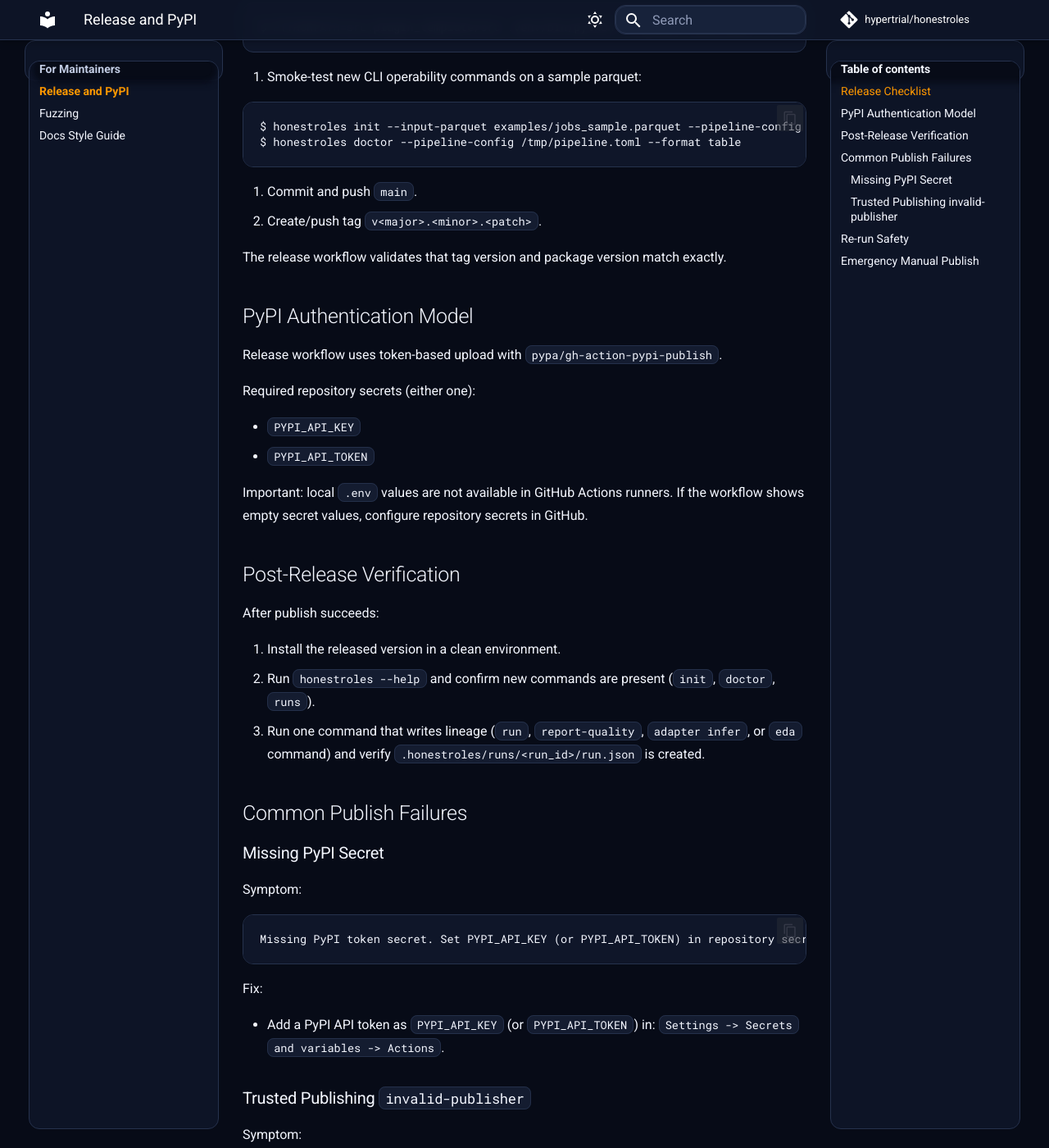
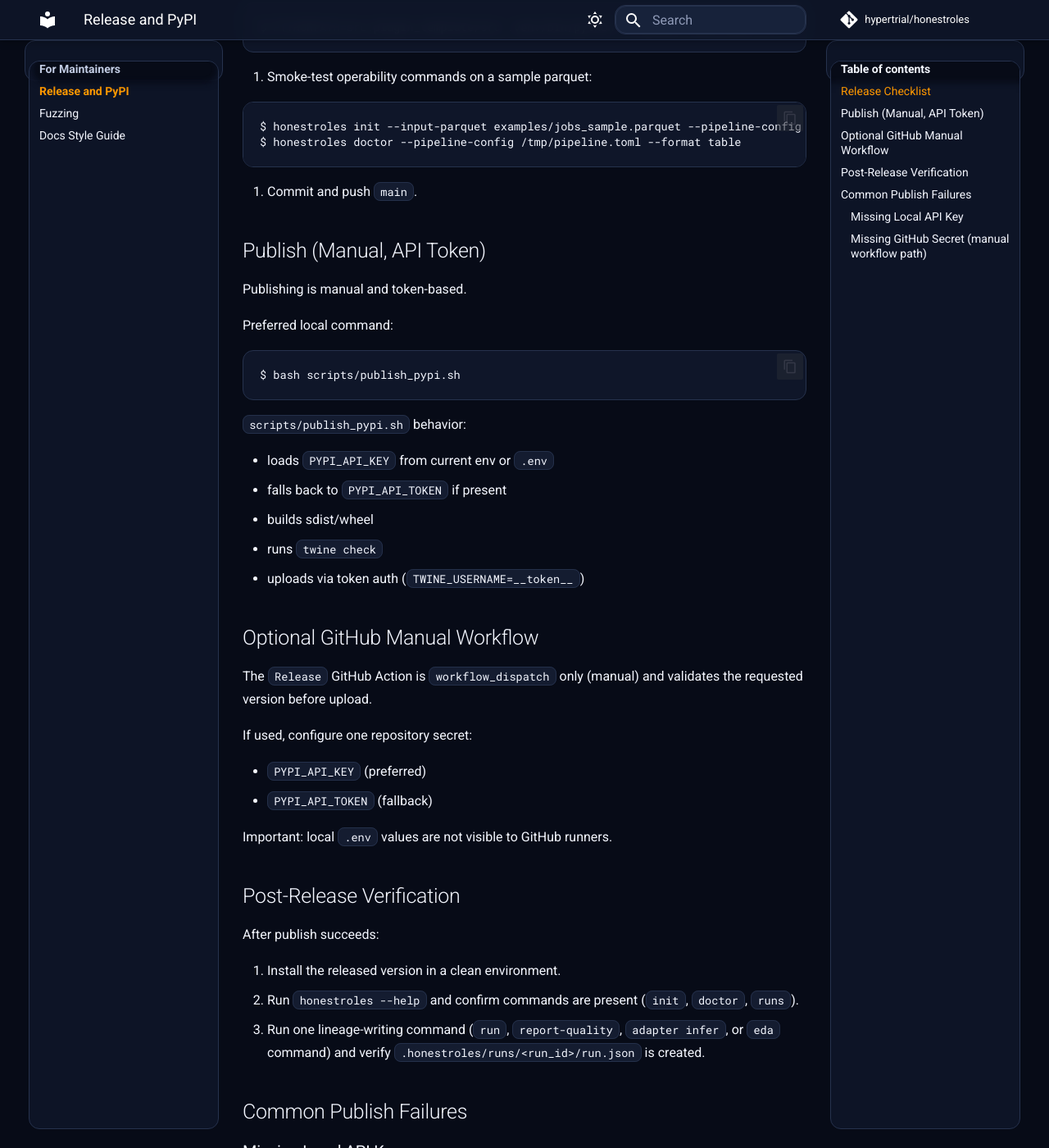
Before and after one commit to hypertrial/honestroles, an MkDocs documentation site: the page built from docs/for-maintainers/release-and-pypi.md, in a window 1280 px wide and 1400 px high, scrolled down 574 px. Shown: the whole window at 82% size. Built offline with MkDocs 1.6.1 and Material for MkDocs 9.7.7, drawn with Linux system fonts in a browser that asks for light colours; comment, search, counter and statistics services are not loaded; some of the changed text lies outside the part shown.

Commit message:
Release 0.1.4 and enforce manual token-based PyPI publish

````diff
--- a/docs/for-maintainers/release-and-pypi.md
+++ b/docs/for-maintainers/release-and-pypi.md
@@ -18,7 +18,7 @@
 $ PYTHONPATH=src:plugin_template/src .venv/bin/python -m pytest tests/docs -q
 ```
 
-5. Smoke-test new CLI operability commands on a sample parquet:
+5. Smoke-test operability commands on a sample parquet:
 
 ```bash
 $ honestroles init --input-parquet examples/jobs_sample.parquet --pipeline-config /tmp/pipeline.toml --plugins-manifest /tmp/plugins.toml --force
@@ -26,33 +26,64 @@
 ```
 
 6. Commit and push `main`.
-7. Create/push tag `v<major>.<minor>.<patch>`.
 
-The release workflow validates that tag version and package version match exactly.
+## Publish (Manual, API Token)
 
-## PyPI Authentication Model
+Publishing is manual and token-based.
 
-Release workflow uses token-based upload with `pypa/gh-action-pypi-publish`.
+Preferred local command:
 
-Required repository secrets (either one):
+```bash
+$ bash scripts/publish_pypi.sh
+```
 
-- `PYPI_API_KEY`
-- `PYPI_API_TOKEN`
+`scripts/publish_pypi.sh` behavior:
 
-Important: local `.env` values are not available in GitHub Actions runners.
-If the workflow shows empty secret values, configure repository secrets in GitHub.
+- loads `PYPI_API_KEY` from current env or `.env`
+- falls back to `PYPI_API_TOKEN` if present
+- builds sdist/wheel
+- runs `twine check`
+- uploads via token auth (`TWINE_USERNAME=__token__`)
+
+## Optional GitHub Manual Workflow
+
+The `Release` GitHub Action is `workflow_dispatch` only (manual) and validates the requested version before upload.
+
+If used, configure one repository secret:
+
+- `PYPI_API_KEY` (preferred)
+- `PYPI_API_TOKEN` (fallback)
+
+Important: local `.env` values are not visible to GitHub runners.
 
 ## Post-Release Verification
 
 After publish succeeds:
 
 1. Install the released version in a clean environment.
-2. Run `honestroles --help` and confirm new commands are present (`init`, `doctor`, `runs`).
-3. Run one command that writes lineage (`run`, `report-quality`, `adapter infer`, or `eda` command) and verify `.honestroles/runs/<run_id>/run.json` is created.
+2. Run `honestroles --help` and confirm commands are present (`init`, `doctor`, `runs`).
+3. Run one lineage-writing command (`run`, `report-quality`, `adapter infer`, or `eda` command) and verify `.honestroles/runs/<run_id>/run.json` is created.
 
 ## Common Publish Failures
 
-### Missing PyPI Secret
+### Missing Local API Key
+
+Symptom:
+
+```text
+Missing PyPI API key. Set PYPI_API_KEY (or PYPI_API_TOKEN) in env or .env.
+```
+
+Fix:
+
+1. Add `PYPI_API_KEY=<pypi-token>` to `.env` or shell env.
+2. Re-run:
+
+```bash
+$ bash scripts/publish_pypi.sh
+```
+
+### Missing GitHub Secret (manual workflow path)
 
 Symptom:
 
@@ -62,39 +93,4 @@
 
 Fix:
 
-- Add a PyPI API token as `PYPI_API_KEY` (or `PYPI_API_TOKEN`) in:
-  `Settings -> Secrets and variables -> Actions`.
-
-### Trusted Publishing `invalid-publisher`
-
-Symptom:
-
-```text
-invalid-publisher
-```
-
-Cause:
-
-- PyPI trusted publisher claims do not match repository/workflow/tag claims.
-
-Fix:
-
-- Either configure trusted publisher claims correctly on PyPI, or use token secrets as above.
-
-## Re-run Safety
-
-Workflow uses `skip-existing: true`, so re-running publish for an already-uploaded version is safe.
-
-## Emergency Manual Publish
-
-If GitHub secrets are unavailable and local publish is required:
-
-```bash
-$ set -a
-$ source .env
-$ set +a
-$ python -m build
-$ TWINE_USERNAME=__token__ TWINE_PASSWORD="$PYPI_API_KEY" python -m twine upload dist/*
-```
-
-Use this only for maintainer-controlled recovery and keep CI release flow as the default path.
+- Add one secret in `Settings -> Secrets and variables -> Actions`.
--- a/docs/troubleshooting/common-errors.md
+++ b/docs/troubleshooting/common-errors.md
@@ -260,7 +260,28 @@
 
 Then adjust source extraction/normalization or update thresholds in `eda-rules.toml` as needed.
 
-## Release Workflow Fails with Missing PyPI Secret
+## Manual Publish Fails with Missing PyPI API Key
+
+Symptom:
+
+```text
+Missing PyPI API key. Set PYPI_API_KEY (or PYPI_API_TOKEN) in env or .env.
+```
+
+Cause:
+
+- `scripts/publish_pypi.sh` could not find `PYPI_API_KEY` or `PYPI_API_TOKEN`.
+
+Fix:
+
+1. Add `PYPI_API_KEY=<pypi-token>` to your shell env or `.env`.
+2. Re-run:
+
+```bash
+$ bash scripts/publish_pypi.sh
+```
+
+## Manual Release Workflow Fails with Missing PyPI Secret
 
 Symptom:
 
@@ -277,23 +298,7 @@
 
 1. Add one of these repository secrets:
    `PYPI_API_KEY` or `PYPI_API_TOKEN`.
-2. Re-run the release job.
-
-## Release Workflow Fails with `invalid-publisher`
-
-Symptom:
-
-```text
-invalid-publisher
-```
-
-Cause:
-
-- Trusted publisher configuration in PyPI does not match workflow/repo/tag claims.
-
-Fix:
-
-- Prefer token-based publishing via GitHub secrets, or update trusted publisher claims to exactly match the GitHub workflow identity.
+2. Re-run the manual `Release` workflow (`workflow_dispatch`).
 
 ## `runs show` Cannot Find a Run
 
--- a/src/honestroles/__about__.py
+++ b/src/honestroles/__about__.py
@@ -1,3 +1,3 @@
 from __future__ import annotations
 
-__version__ = "0.1.3"
+__version__ = "0.1.4"
````
Also changed, not shown: CHANGELOG.md (+3 -0 lines), README.md (+4 -3 lines), 4 other files.
